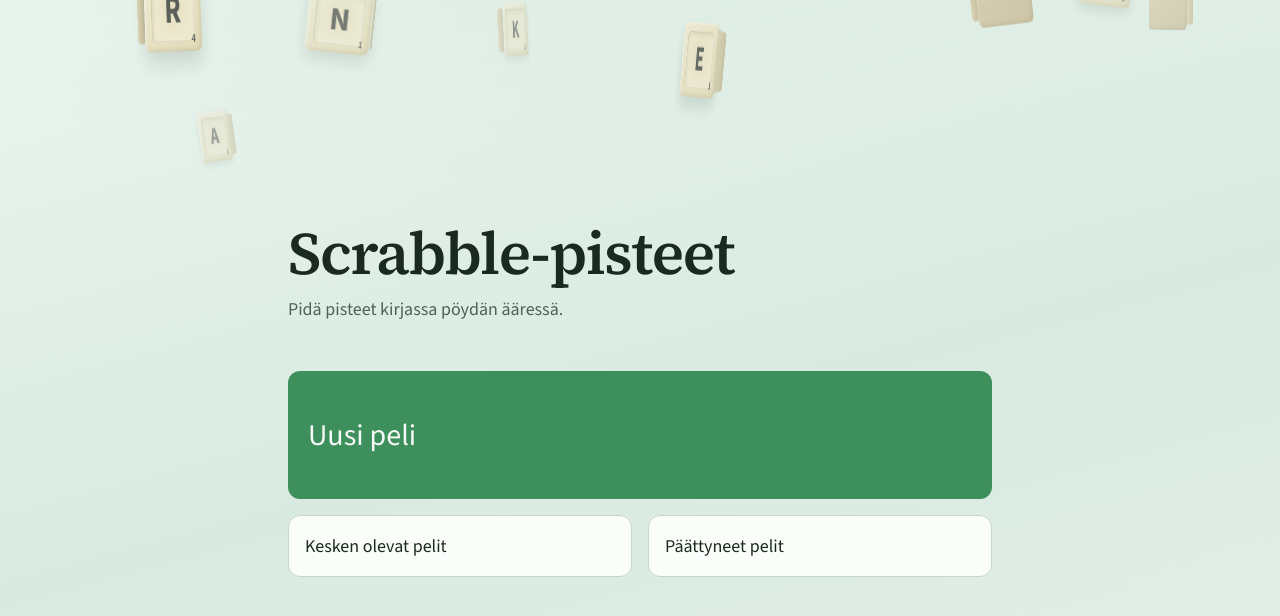
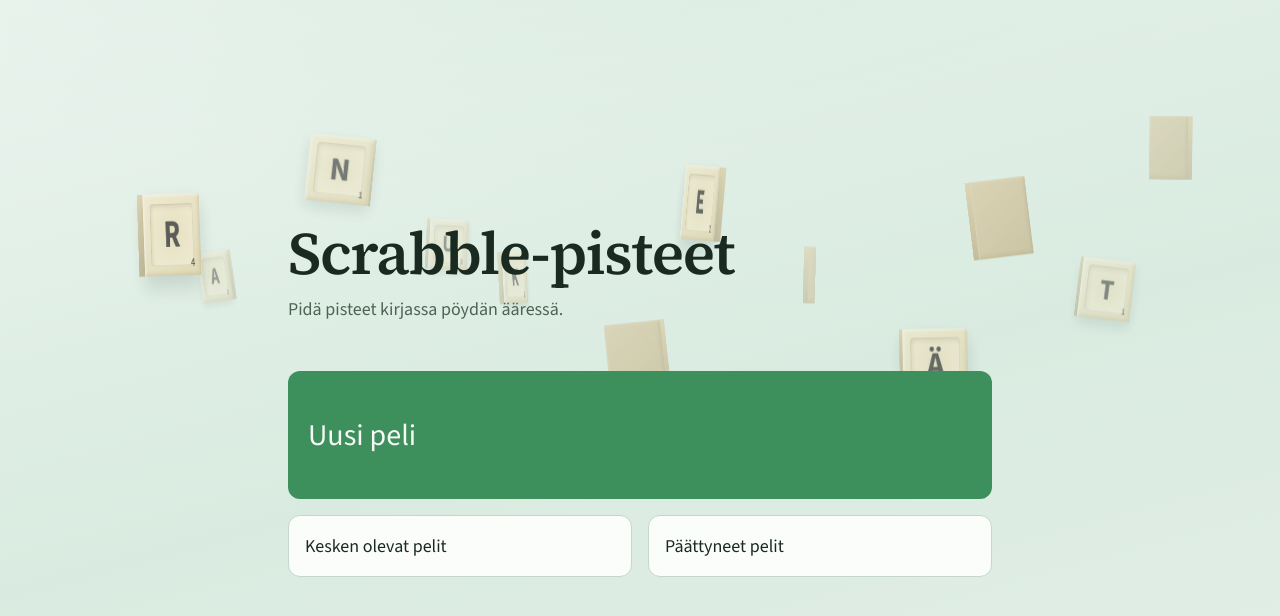
Before and after one commit to EulersNumber/scrabble, a React (Vite) app: page / in a window 1280 px wide. Shown: the top 616 px of the page. Built offline with nearby package versions, Linux system fonts and the light colour scheme.

Commit message:
Use sealed cuboid tiles with staggered top starts.
Match side height/width exactly to the face (no outer rounding overhang),
thin the extrusion, and start tiles at different heights in the top band.

Co-authored-by: Niko Miller <EulersNumber@users.noreply.github.com>

```diff
--- a/src/index.css
+++ b/src/index.css
@@ -102,7 +102,6 @@
     perspective: 1600px;
   }
 
-  /* Soft ambient — readable behind content, not attention-grabbing. */
   .falling-tiles-hero {
     opacity: 0.68;
   }
@@ -111,12 +110,17 @@
     opacity: 0.36;
   }
 
+  /*
+    Sealed cuboid math (no outer face rounding — that made sides overhang):
+      face:     S × S
+      left/right side: thickness × S  (same height as face)
+      top/bottom side: S × thickness  (same width as face)
+      front at +thickness/2, back at -thickness/2 (via rotateY 180 + translateZ)
+      sides at ±S/2 along the face axes
+  */
   .falling-tile {
-    /* Thinner extrusion — previous depth looked too long edge-on. */
-    --tile-thickness: calc(var(--tile-size) * 0.12rem);
+    --tile-thickness: calc(var(--tile-size) * 0.1rem);
     --tile-half: calc(var(--tile-size) * 0.5rem);
-    /* Face corner roundness; sides stop inside this so ends can curve shut. */
-    --tile-radius: calc(var(--tile-size) * 0.09rem);
     position: absolute;
     left: calc(var(--tile-x) * 1%);
     top: -18%;
@@ -152,12 +156,11 @@
     will-change: transform;
   }
 
-  /* Opaque interior under rounded corners. */
+  /* Thin interior so AA cracks never show the page background. */
   .falling-tile-fill {
     position: absolute;
-    inset: 8%;
-    background: color-mix(in srgb, var(--color-tile-back) 88%, #8a7344);
-    border-radius: calc(var(--tile-radius) * 0.6);
+    inset: 1px;
+    background: color-mix(in srgb, var(--color-tile-back) 90%, #8a7344);
   }
 
   .falling-tile-fill-a {
@@ -177,6 +180,7 @@
     position: absolute;
     box-sizing: border-box;
     border: 0;
+    border-radius: 0;
     backface-visibility: hidden;
     -webkit-backface-visibility: hidden;
   }
@@ -187,7 +191,6 @@
     height: 100%;
     aspect-ratio: 1 / 1;
     overflow: hidden;
-    border-radius: var(--tile-radius);
     transform-style: flat;
   }
 
@@ -236,10 +239,11 @@
     -webkit-backface-visibility: hidden;
   }
 
+  /* Recessed letter well only — outer cuboid stays square/sealed. */
   .falling-tile-well {
     position: absolute;
     inset: 12%;
-    border-radius: calc(var(--tile-radius) * 0.85);
+    border-radius: calc(var(--radius-tile) * 0.55);
     background: radial-gradient(
       circle at 50% 45%,
       color-mix(in srgb, var(--color-tile-face) 75%, #c4a96a) 0%,
@@ -266,24 +270,20 @@
     transform: rotateY(180deg) translateZ(calc(var(--tile-thickness) / 2));
   }
 
-  /*
-    Sides sit between the face corner radii and use half-thickness rounding
-    on the short ends so they curve into the front/back instead of a hard gap.
-  */
   .falling-tile-side {
     background: linear-gradient(
-      90deg,
-      color-mix(in srgb, var(--color-tile-face-edge) 90%, #b89555) 0%,
+      180deg,
+      color-mix(in srgb, var(--color-tile-face-edge) 88%, #b89555) 0%,
       color-mix(in srgb, var(--color-tile-back) 70%, #6e5a32) 100%
     );
-    border-radius: calc(var(--tile-thickness) / 2);
   }
 
+  /* Exact face height S — must match front (no inset, no overhang). */
   .falling-tile-side-left,
   .falling-tile-side-right {
     width: var(--tile-thickness);
-    height: calc(100% - 2 * var(--tile-radius));
-    top: var(--tile-radius);
+    height: 100%;
+    top: 0;
     left: 50%;
     margin-left: calc(var(--tile-thickness) / -2);
   }
@@ -296,11 +296,12 @@
     transform: rotateY(90deg) translateZ(var(--tile-half));
   }
 
+  /* Exact face width S — must match front. */
   .falling-tile-side-top,
   .falling-tile-side-bottom {
-    width: calc(100% - 2 * var(--tile-radius));
+    width: 100%;
     height: var(--tile-thickness);
-    left: var(--tile-radius);
+    left: 0;
     top: 50%;
     margin-top: calc(var(--tile-thickness) / -2);
   }
--- a/src/ui/fallingTiles.ts
+++ b/src/ui/fallingTiles.ts
@@ -74,8 +74,8 @@ export type FallingTileSpec = {
   /** Full fall duration in seconds. */
   fallDurationSec: number
   /**
-   * Fall animation delay (seconds). Small non-negative stagger so tiles enter
-   * from the top soon after a screen opens.
+   * Fall animation delay (seconds). Negative = start a little below the top
+   * (staggered initial Y in the top band).
    */
   delaySec: number
   /** Full Y-axis spin period in seconds (variable per tile). */
@@ -117,9 +117,9 @@ export function finnishTilePoints(letter: string): number {
 /**
  * Build a fixed set of falling-tile specs for the given atmosphere intensity.
  *
- * Hero tiles are denser; dimmed uses a thinner field. Tiles fall from the top
- * with a short stagger (not mid-screen spawn). Spin is faster and phase-offset
- * so letter faces show soon after entry. Size + depth vary for near/far.
+ * Hero tiles are denser; dimmed uses a thinner field. Tiles enter from near
+ * the top at staggered heights (not all at once, not mid-screen). Spin is
+ * phase-offset so letter faces vary. Size + depth vary for near/far.
  *
  * @param intensity - `hero` for home brand; `dimmed` for other screens
  * @returns Deterministic tile specs for CSS custom properties
@@ -138,10 +138,15 @@ export function buildFallingTileSpecs(
     const points = finnishTilePoints(letter)
     // Spread across width with a mild zig-zag so columns do not stack.
     const xPercent = ((i * 37 + 11) % 88) + 4
-    // Quicker fall from the top (~16–28s).
-    const fallDurationSec = 16 + ((i * 4) % 9) + t * 3
-    // Short stagger: first tiles enter almost immediately; last within ~2.5s.
-    const delaySec = (i / Math.max(count - 1, 1)) * 2.4
+    // Quicker fall (~12–22s).
+    const fallDurationSec = 12 + ((i * 3) % 8) + t * 2
+    /*
+      Staggered start heights in the top band only (first ~0–18% of the fall).
+      Negative delay = already a little way down from the top — different
+      tiles at different Y, without spawning mid-screen.
+    */
+    const startPhase = 0.02 + (i / Math.max(count - 1, 1)) * 0.16
+    const delaySec = -(startPhase * fallDurationSec)
     // Variable spin (~7–16s); phase-offset so faces are not all blank on entry.
     const spinDurationSec = 7 + ((i * 3) % 6) + ((i * 5) % 4)
     const spinDelaySec = -(((i * 3.1) % spinDurationSec) + 0.5)
--- a/src/ui/primitives/FallingTilesBackdrop.tsx
+++ b/src/ui/primitives/FallingTilesBackdrop.tsx
@@ -9,9 +9,9 @@ type FallingTilesBackdropProps = {
 /**
  * Ambient Scrabble-tile field that falls and spins (T7.1 / P2).
  *
- * Each tile is a thick CSS 3D box with overlapping side walls so seams stay
- * closed. Specs from `buildFallingTileSpecs`. `pointer-events-none`;
- * reduced-motion → static faces/backs.
+ * Each tile is a sealed CSS 3D cuboid: front/back are S×S, sides match those
+ * edges exactly (no outer rounding — that caused overhang). Specs from
+ * `buildFallingTileSpecs`. `pointer-events-none`; reduced-motion → static.
  */
 export function FallingTilesBackdrop({ intensity }: FallingTilesBackdropProps) {
   const tiles = buildFallingTileSpecs(intensity)
```
Also changed, not shown: 1 other file (tests, documents, lock files or other folders).
